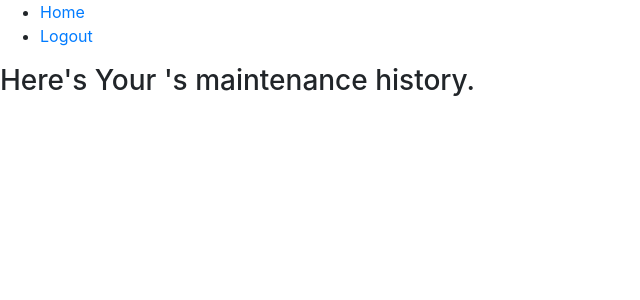
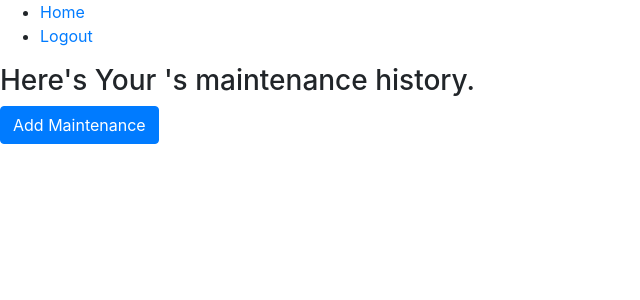
Before and after one commit to kenyounot/maintenance-tracker, a React (Create React App) app in the folder client/: page /vehicles/1 in a window 1280 px wide. Shown: the top 300 px of the page, without its empty margins (0-640 px from the left). Built offline with nearby package versions, Linux system fonts and the light colour scheme; no server answers; sample sign-in values are in the browser's storage.

Commit message:
Create add maintenance button

```diff
--- a/client/src/containers/VehicleShow.js
+++ b/client/src/containers/VehicleShow.js
@@ -1,5 +1,6 @@
 import React, { Component } from 'react';
 import VehicleWelcome from '../components/VehicleWelcome';
+import Button from 'react-bootstrap/Button';
 import { connect } from 'react-redux';
 import { fetchVehicles } from '../actions/fetchVehicles';
 
@@ -8,12 +9,19 @@ export class VehicleShow extends Component {
 		this.props.fetchVehicles();
 	}
 
+	handleMaintBtnClick = () => {};
+
 	render() {
-		console.log(this.props.vehicle);
-
 		return (
 			<div>
 				<VehicleWelcome make={this.props.vehicle.make} model={this.props.vehicle.model} />
+				<Button
+					vehicle-id={this.props.match.params.vehicleId}
+					onClick={this.handleMaintBtnClick}
+					variant='primary'
+				>
+					Add Maintenance
+				</Button>
 			</div>
 		);
 	}
```
